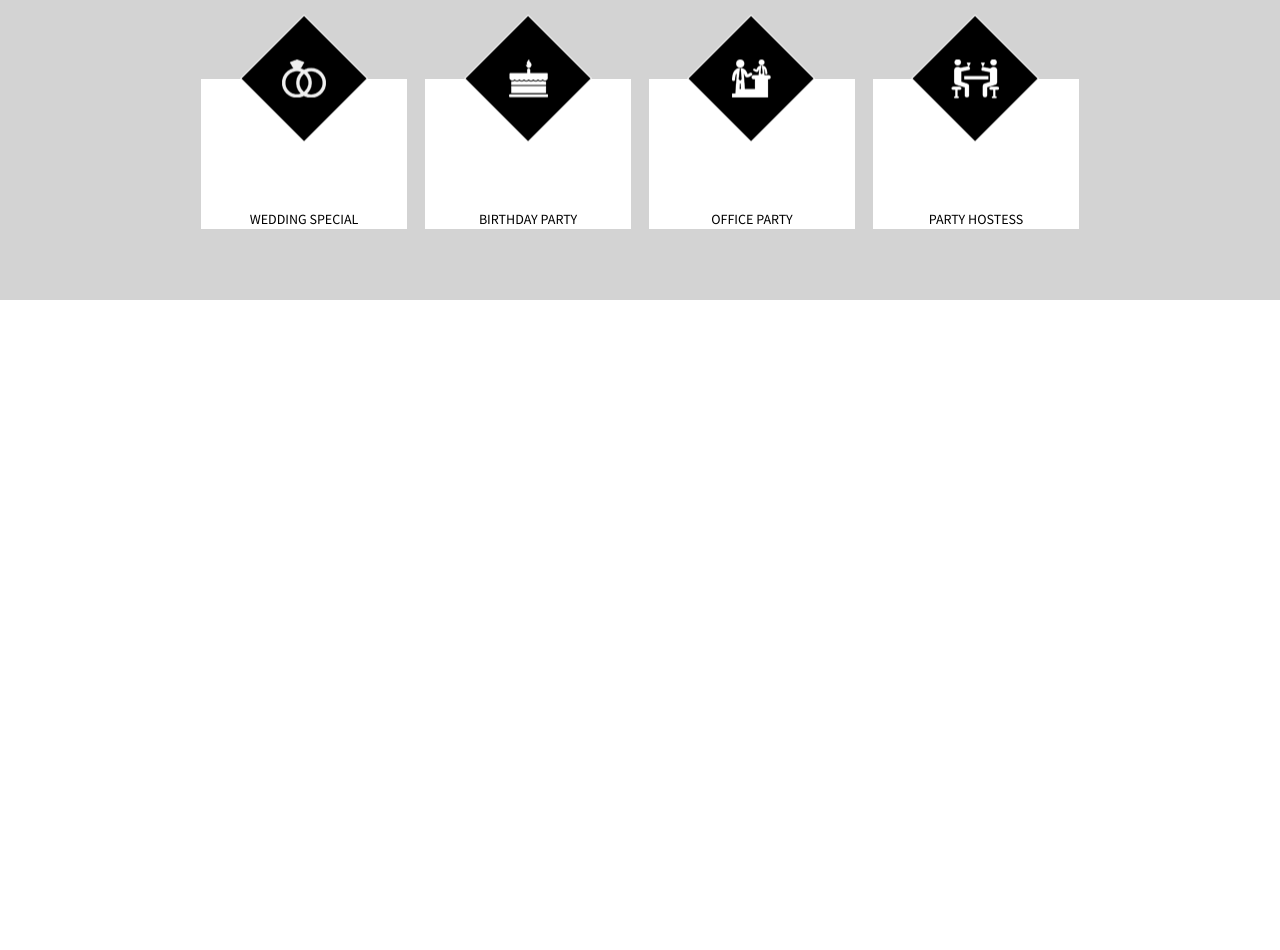
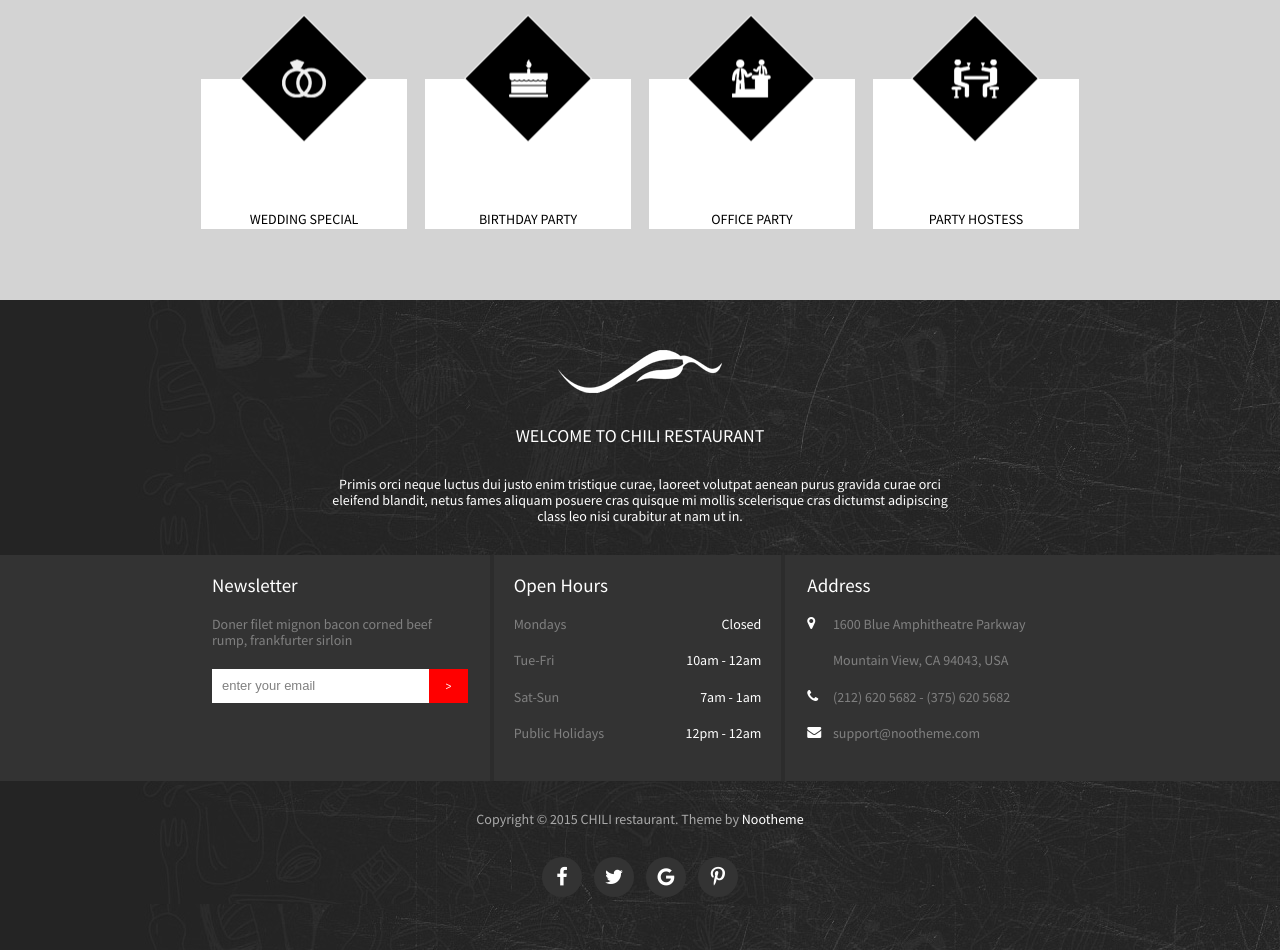
Before and after one commit to AmyScript/Chili-Restaurant-3-pages, a plain HTML site: page index.html in a window 1280 px wide. Shown: the part 2895-3845 px from the top of the page. Before the commit the page ends 3195 px from the top, so only its background shows below. Drawn offline with nearby package versions, Linux system fonts and the light colour scheme; a web font is replaced by a local one.

```diff
--- a/index.html
+++ b/index.html
@@ -12,6 +12,7 @@
 	        <script>
 	             $(function(){
 	                  $('#header').load('reuseheader.html');
+	                  $('#reusefooter').load('reusefooter.html');
 	             });
 	        </script>
 </head>
```
